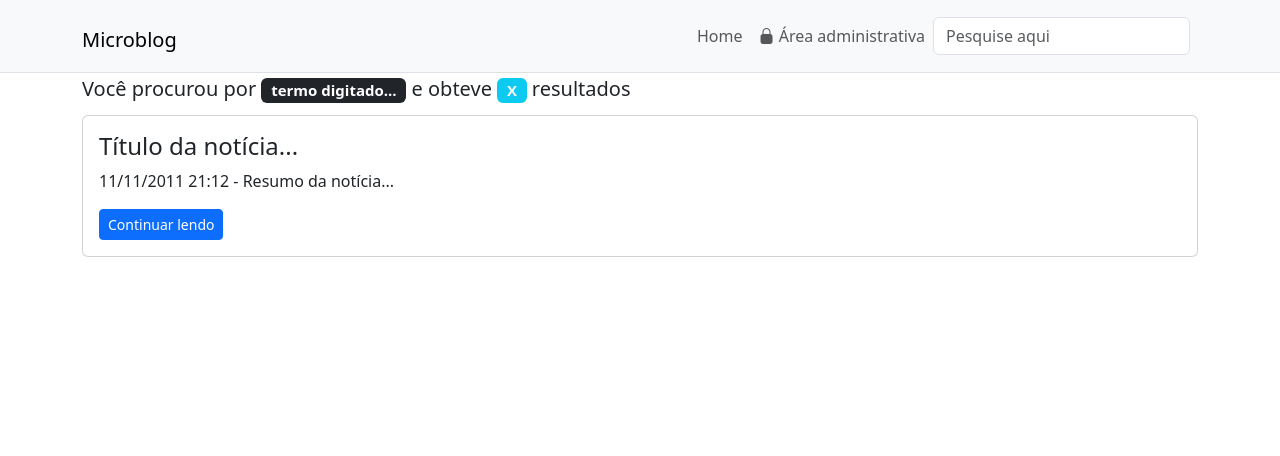
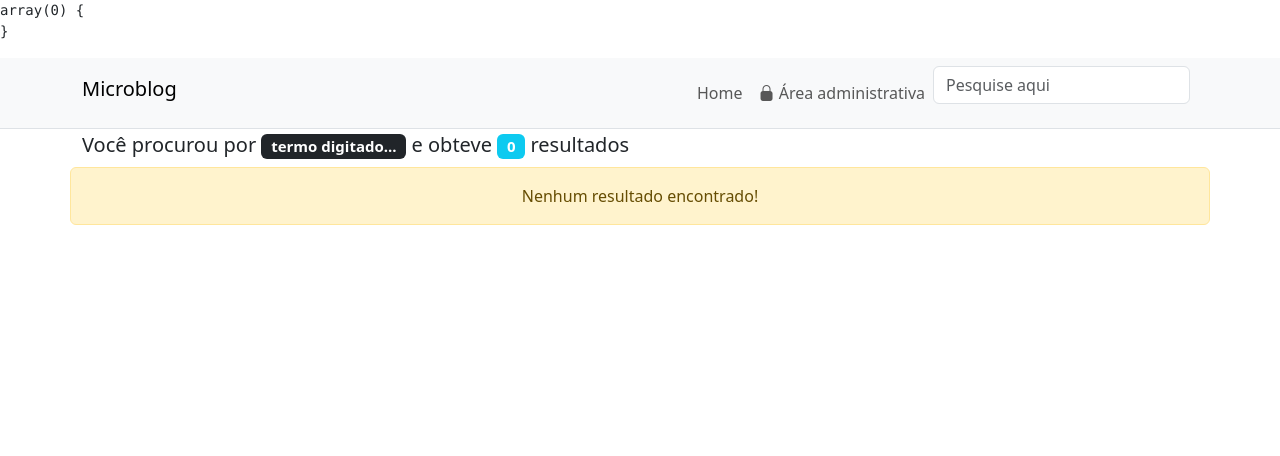
Before and after one commit to tiago-fullstack2025/microblog-tiago, a PHP site: page /resultados.php?busca=1 in a window 1280 px wide. Shown: the top 456 px of the page. Run offline with PHP 8.4, Linux system fonts and the light colour scheme; data comes from the database, SQL or seed files in the repository.

Commit message:
Update resultados.php

```diff
--- a/resultados.php
+++ b/resultados.php
@@ -1,16 +1,45 @@
 <?php
+require_once "src/Database/Conecta.php";
+require_once "src/Services/NoticiaServico.php";
+require_once "src/Helpers/Utils.php";
+
+$erro = null;
+$noticiaServico = new NoticiaServico();
+
+// Obter o valor que foi digitado no campo de busca
+$termo = Utils::sanitizar($_GET['busca']);
+
+try {
+    $dados = $noticiaServico->buscarNoticias($termo);
+    Utils::dump($dados);
+} catch (Throwable $e) {
+    $erro = "Erro ao fazer a busca no sistema.<br>".$e->getMessage();
+}
 
 require_once "includes/cabecalho.php";
 ?>
+        <?php if ($erro): ?>
+			<p class="alert alert-danger text-center"> <?= $erro ?> </p>
+		<?php endif; ?>
+
 
 <div class="row my-1 mx-md-n1">
     <h2 class="col-12 fs-5 fw-light">
         Você procurou por
         <span class="badge bg-dark"> termo digitado... </span> e
-        obteve <span class="badge bg-info">  X </span> resultados
+        obteve <span class="badge bg-info">  <?= count($dados) ?> </span> resultados
     </h2>
 
+    <!-- EXERCÍCIOOOOOOOOOO (último 😊) -->
 
+    <?php if(count($dados) === 0): ?>
+        <!-- Se o resultado da busca for zero, faça aparecer: -->
+        <p class="alert alert-warning text-center">Nenhum resultado encontrado!</p>
+
+    <?php else:
+            foreach ($dados as $noticia):
+    ?>
+    <!-- Caso contrário, faça aparecer a div abaixo (usando o foreach) -->
     <div class="col-12 my-1">
         <article class="card">
             <div class="card-body">
@@ -27,6 +56,11 @@ require_once "includes/cabecalho.php";
             </div>
         </article>
     </div>
+    <?php
+        endforeach;
+    endif;
+    ?>
+
 
 </div>
 
```
